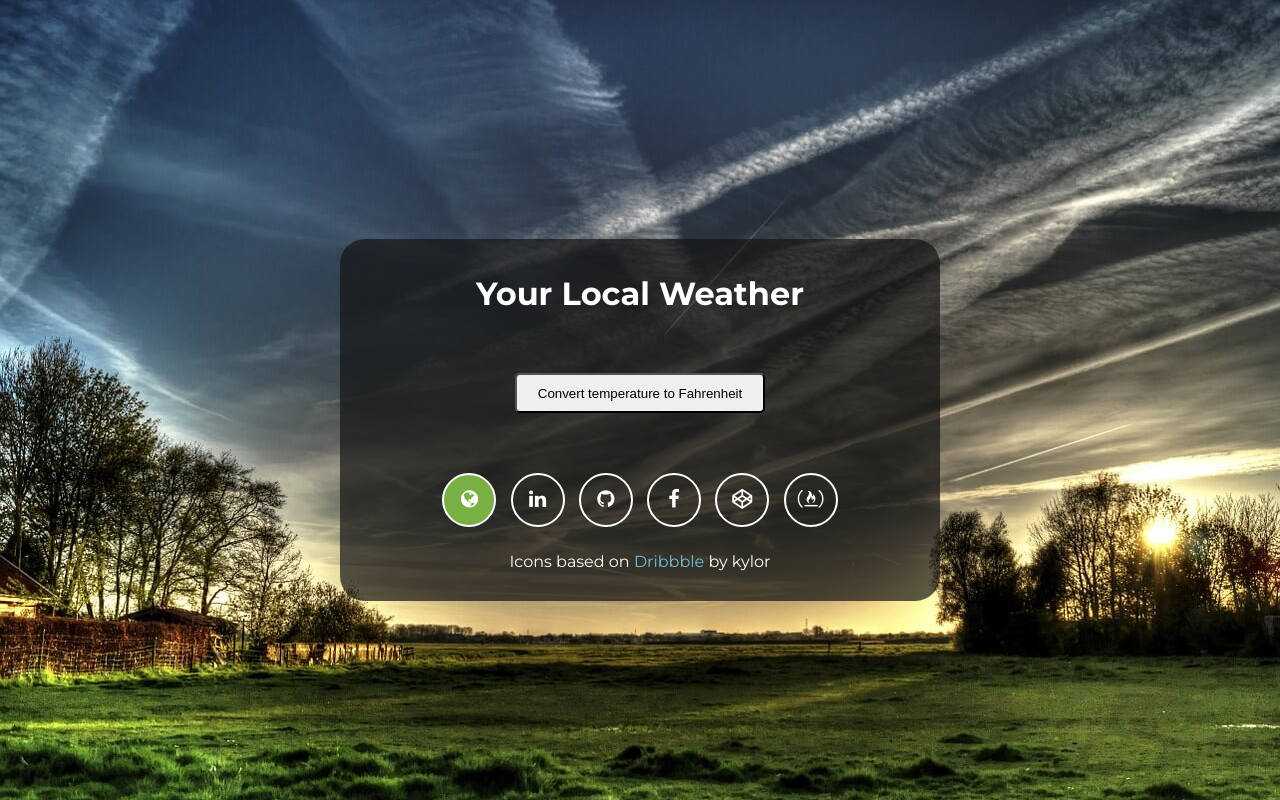
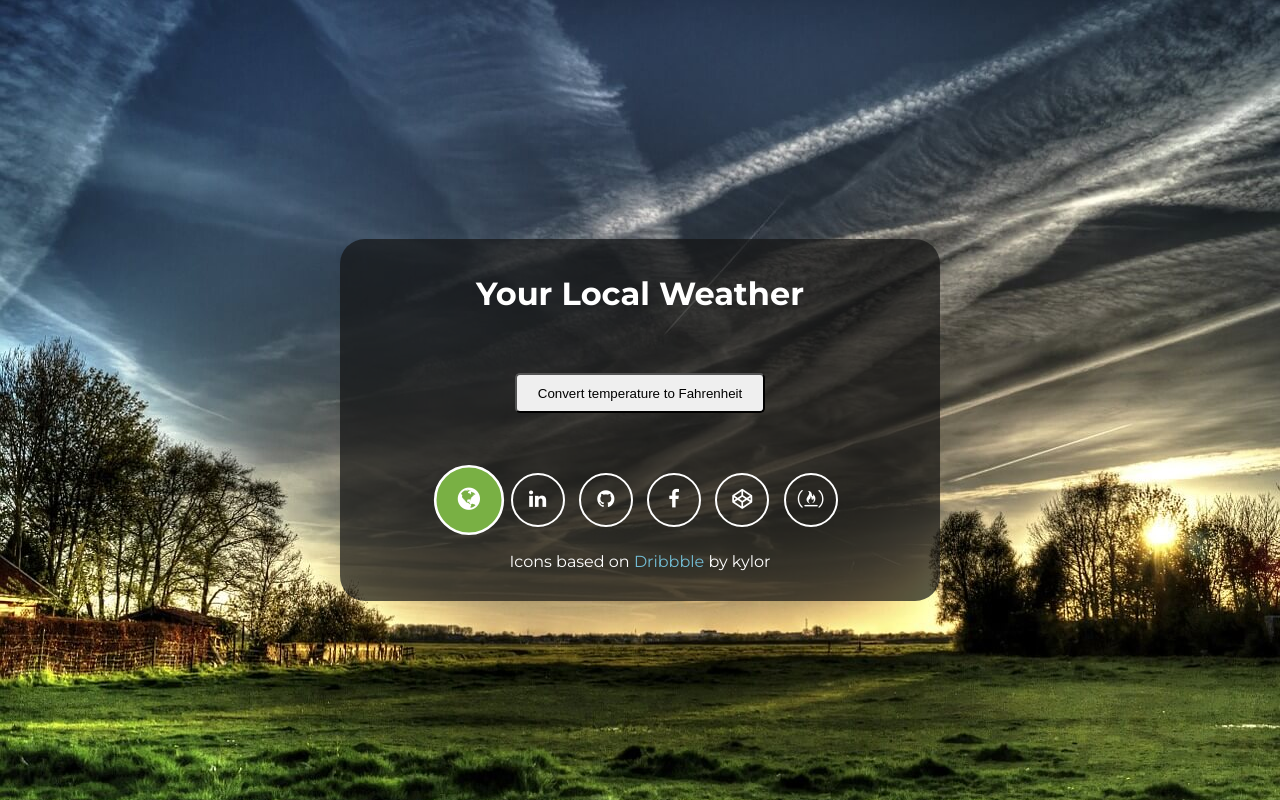
Before and after one commit to ElenaTokmakova/fcc-local-weather-application, a website: page docs/index.html in a window 1280 px wide. In both pictures the pointer is over the link 469 px from the left and 500 px from the top of the page. Drawn offline with nearby package versions, Linux system fonts and the light colour scheme.

Commit message:
Restyled and removed flexbox

```diff
--- a/assets/styles/custom.css
+++ b/assets/styles/custom.css
@@ -77,6 +77,9 @@ body {
         font-size:20px;
         line-height:48px;
         transition:all .3s ease-in-out;
+            &:hover {
+              transform: scale(1.3);
+            }
             &.linkedin:hover {
               background: #007bb6;
             }
--- a/docs/styles/custom.css
+++ b/docs/styles/custom.css
@@ -88,6 +88,11 @@ body {
         -webkit-transition:all .3s ease-in-out;
         transition:all .3s ease-in-out;
           }
+
+.weather-footer ul li a.button:hover {
+              -webkit-transform: scale(1.3);
+                      transform: scale(1.3);
+            }
 
 .weather-footer ul li a.button.linkedin:hover {
               background: #007bb6;
```
